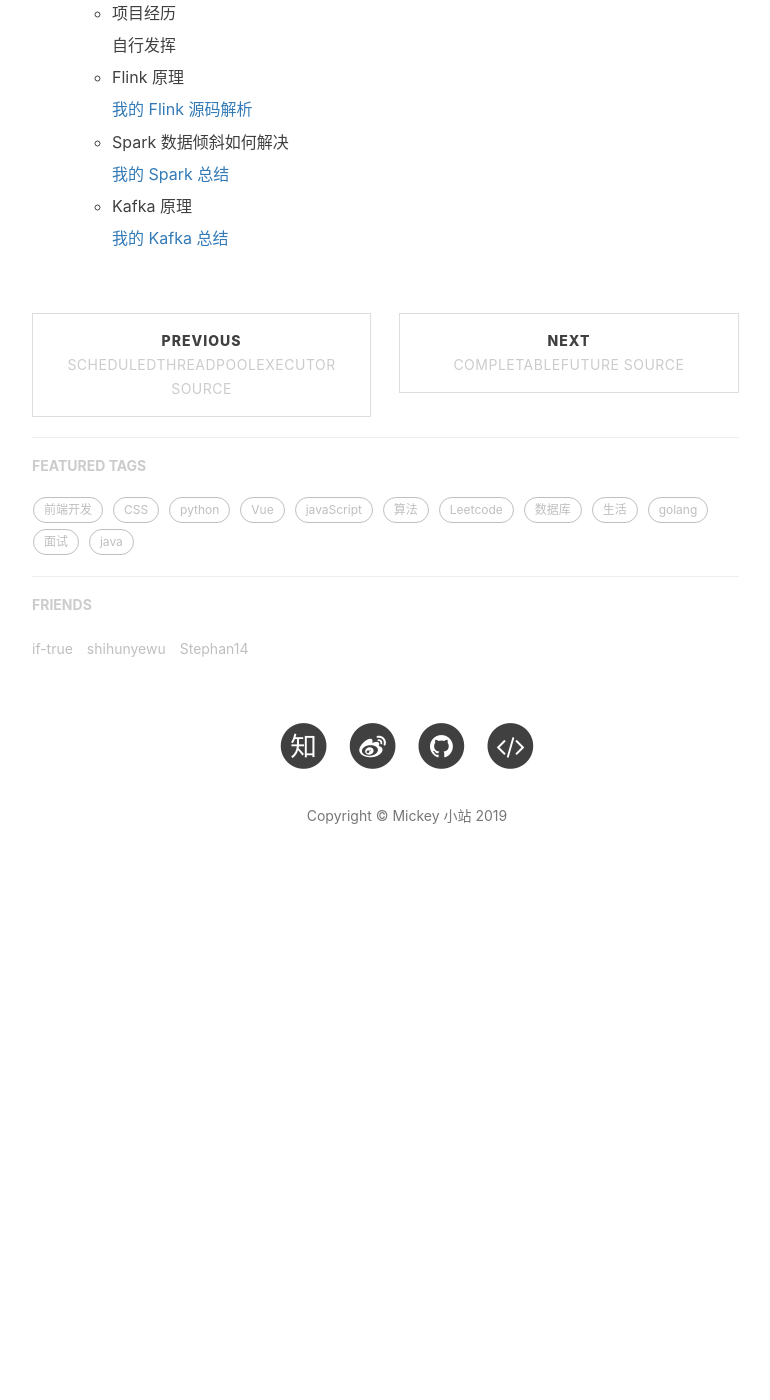
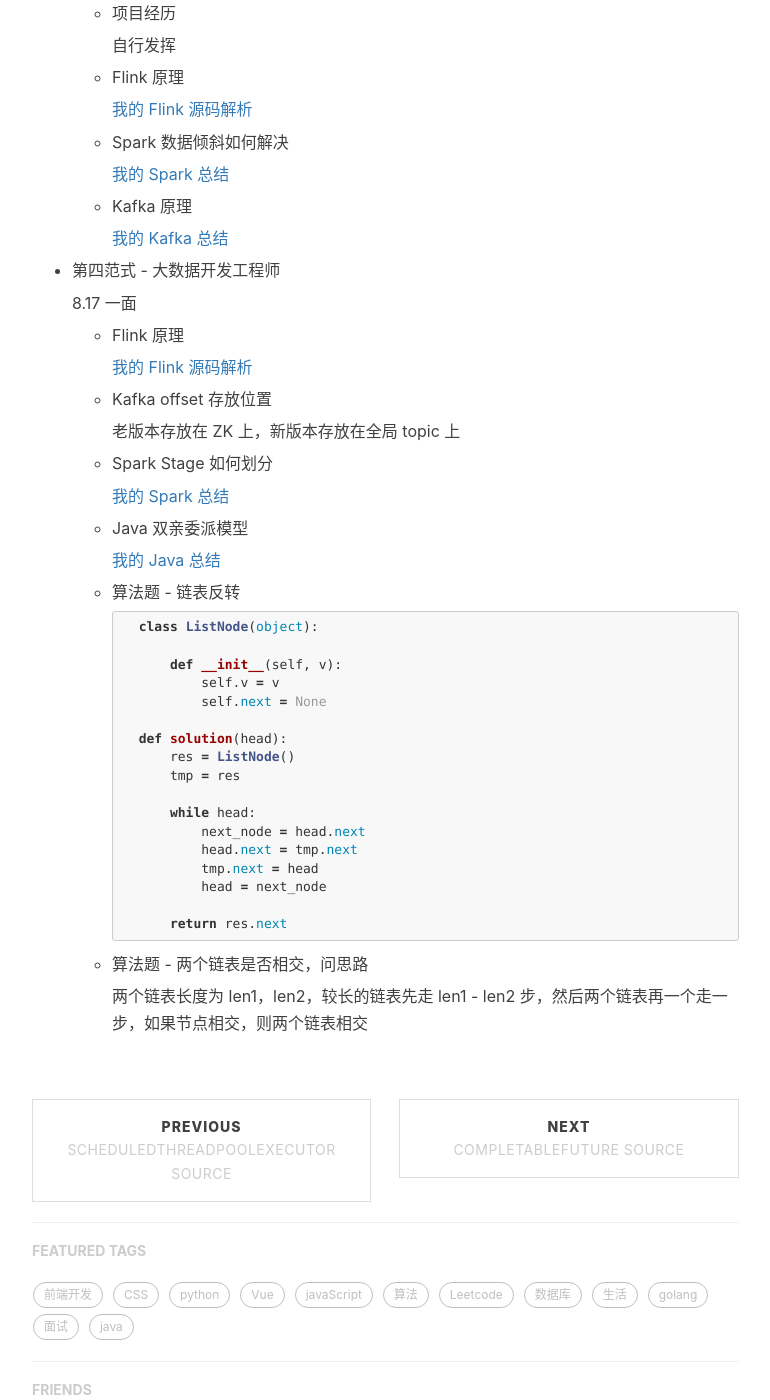
Before and after one commit to mickey0524/mickey0524.github.io, a Jekyll site: the page built from _posts/2019-07-29-autumn-interview.md, in a window 1280 px wide and 1400 px high, scrolled down 10636 px. Shown: the whole window, without its empty margins (233-1003 px from the left). Built offline with Jekyll 4.4.1, drawn with Linux system fonts in a browser that asks for light colours; nearby versions of some CDN libraries; comment, search, counter and statistics services are not loaded; before the commit the page ends 11528 px from its top, so only the background shows below that; some of the changed text lies outside the part shown.

Commit message:
feat(interview): update interview

````diff
--- a/_posts/2019-07-29-autumn-interview.md
+++ b/_posts/2019-07-29-autumn-interview.md
@@ -608,7 +608,7 @@ tags:
 
             MySQL binlog -> Kafka -> 服务消费 Kafka，将更新写到 HDFS 上，然后根据 timestamp 来区分新数据
 
-* 网易云音乐
+* 网易云音乐 - 大数据开发工程师
 
     8.16 一面
 
@@ -627,3 +627,49 @@ tags:
     * Kafka 原理
 
         [我的 Kafka 总结](https://github.com/mickey0524/big-data-knowledge#kafka)
+
+* 第四范式 - 大数据开发工程师
+
+    8.17 一面
+
+    * Flink 原理
+
+        [我的 Flink 源码解析](https://github.com/mickey0524/flink-streaming-source-analysis)
+
+    * Kafka offset 存放位置
+
+        老版本存放在 ZK 上，新版本存放在全局 topic 上
+
+    * Spark Stage 如何划分
+
+        [我的 Spark 总结](https://github.com/mickey0524/big-data-knowledge#spark)
+
+    * Java 双亲委派模型
+
+        [我的 Java 总结](https://mickey0524.github.io/2019/03/21/begin-java/)
+
+    * 算法题 - 链表反转
+
+        ```python
+        class ListNode(object):
+
+            def __init__(self, v):
+                self.v = v
+                self.next = None
+
+        def solution(head):
+            res = ListNode()
+            tmp = res
+
+            while head:
+                next_node = head.next
+                head.next = tmp.next
+                tmp.next = head
+                head = next_node
+
+            return res.next
+        ```
+
+    * 算法题 - 两个链表是否相交，问思路
+
+        两个链表长度为 len1，len2，较长的链表先走 len1 - len2 步，然后两个链表再一个走一步，如果节点相交，则两个链表相交
````
Also changed, not shown: _posts/2019-03-12-summer-intern-interview.md (+2 -2 lines).
